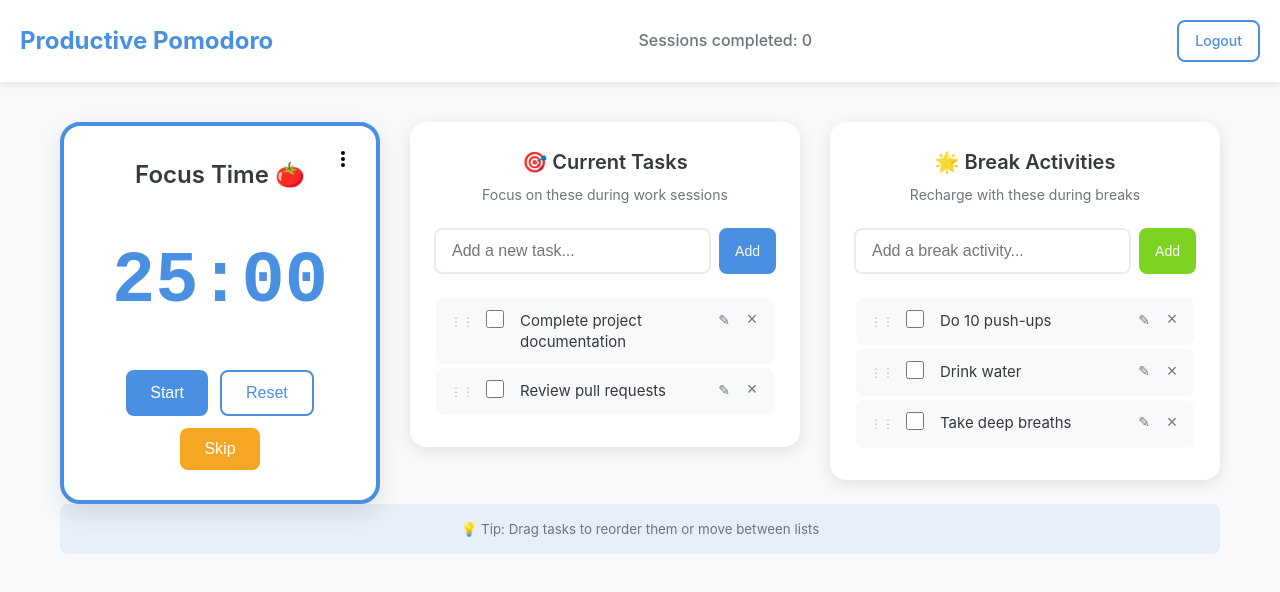
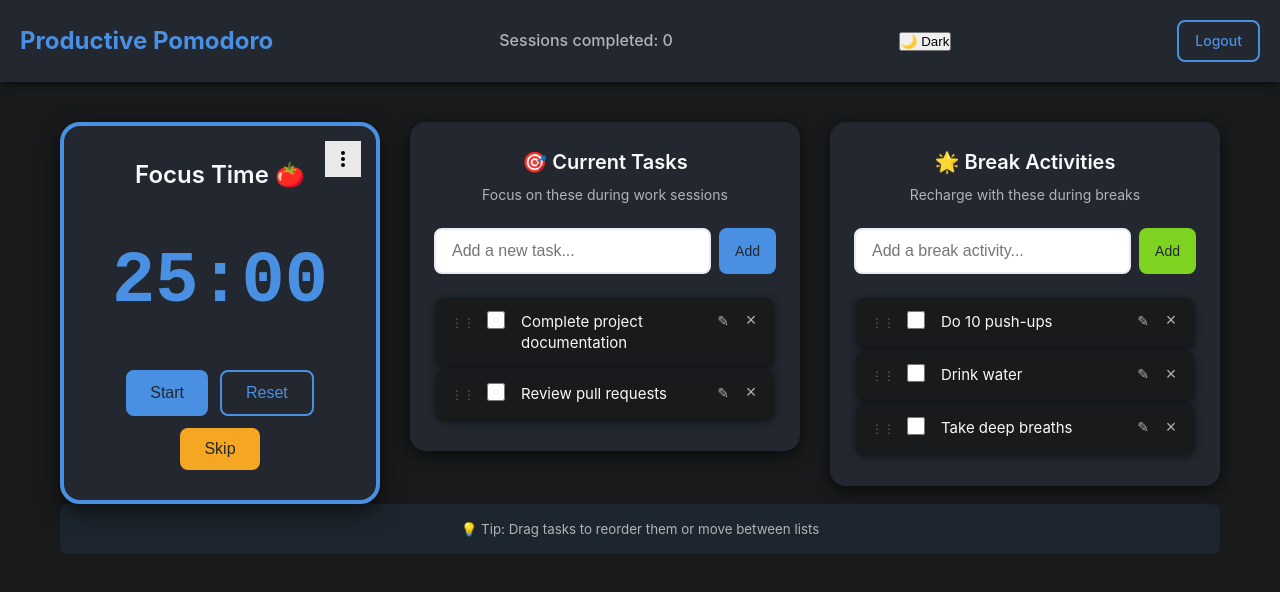
Before and after one commit to MattOrtner/productive-pomo, a React (Create React App) app: page /dashboard in a window 1280 px wide. Shown: the top 592 px of the page. Built offline with nearby package versions, Linux system fonts and the light colour scheme.

Commit message:
feat: implement theme toggle functionality and enhance UI with theme context

```diff
--- a/src/App.js
+++ b/src/App.js
@@ -4,10 +4,12 @@ import Landing from "./components/Landing";
 import Login from "./components/Login";
 import Register from "./components/Register";
 import Dashboard from "./components/Dashboard";
+import { ThemeProvider } from "./contexts/ThemeContext";
 import "./App.css";
 
 function App() {
   return (
+    <ThemeProvider>
       <Router>
         <div className="App">
           <Routes>
@@ -18,6 +20,7 @@ function App() {
           </Routes>
         </div>
       </Router>
+    </ThemeProvider>
   );
 }
 
--- a/src/components/Dashboard.css
+++ b/src/components/Dashboard.css
@@ -2,6 +2,7 @@
   min-height: 100vh;
   background: var(--light-gray);
   color: var(--dark-gray);
+  transition: background 0.3s, color 0.3s;
 }
 
 .dashboard-header {
@@ -11,7 +12,41 @@
   display: flex;
   justify-content: space-between;
   align-items: center;
+  transition: background 0.3s, color 0.3s;
 }
+
+.task-item[draggable="true"]:hover {
+  background: var(--light-gray);
+}
+
+.timer-card {
+  background: var(--white);
+  border-radius: 20px;
+  padding: 30px;
+  text-align: center;
+  box-shadow: 0 8px 24px var(--shadow);
+  width: 100%;
+  max-width: 320px;
+  transition: background 0.3s, color 0.3s, border-color 0.3s;
+  height: fit-content;
+  overflow: hidden; /* Ensure clean borders and prevent content overflow */
+  box-sizing: border-box; /* Include padding and border in width calculation */
+  position: relative; /* For positioning the settings button */
+}
+
+.task-item {
+  background: var(--white);
+  border: 1.5px solid var(--light-gray);
+  border-radius: 10px;
+  margin-bottom: 12px;
+  padding: 16px 20px;
+  display: flex;
+  align-items: center;
+  justify-content: space-between;
+  box-shadow: 0 2px 8px var(--shadow);
+  transition: background 0.3s, color 0.3s, border-color 0.3s;
+}
+
 /* Animation for timer completion */
 @keyframes pulse {
   0% {
@@ -132,7 +167,7 @@
   box-shadow: 0 8px 24px var(--shadow);
   width: 100%;
   max-width: 320px;
-  transition: all 0.3s ease;
+  transition: background 0.3s, color 0.3s, border-color 0.3s;
   height: fit-content;
   overflow: hidden; /* Ensure clean borders and prevent content overflow */
   box-sizing: border-box; /* Include padding and border in width calculation */
@@ -355,15 +390,23 @@
 
 /* Break Mode Enhancement - Add subtle background change */
 .main-layout.focus-mode .timer-card.break-mode {
-  background: linear-gradient(135deg, #f0f9ff 0%, #e0f2fe 100%);
+  background: var(--break-bg-light);
   border: 4px solid var(--secondary-green);
   border-radius: 20px; /* Ensure border-radius is maintained */
 }
 
+[data-theme="dark"] .main-layout.focus-mode .timer-card.break-mode {
+  background: var(--break-bg-dark);
+}
+
 .main-layout.focus-mode .timer-card.work-mode {
-  background: linear-gradient(135deg, #fefce8 0%, #fef3c7 100%);
+  background: var(--work-bg-light);
   border: 4px solid var(--primary-blue);
   border-radius: 20px; /* Ensure border-radius is maintained */
+}
+
+[data-theme="dark"] .main-layout.focus-mode .timer-card.work-mode {
+  background: var(--work-bg-dark);
 }
 
 /* Todo Section */
--- a/src/components/Dashboard.js
+++ b/src/components/Dashboard.js
@@ -495,7 +495,6 @@ const Dashboard = () => {
     >
       <div className="dashboard">
         <DashboardHeader sessions={sessions} />
-
         <div className="dashboard-content">
           <div className={`main-layout ${isActive ? "focus-mode" : ""}`}>
             {/* Timer Section */}
--- a/src/components/DashboardHeader.js
+++ b/src/components/DashboardHeader.js
@@ -1,11 +1,13 @@
 import React from "react";
 import { Link } from "react-router-dom";
+import ThemeToggle from "./ThemeToggle";
 
 const DashboardHeader = ({ sessions }) => {
   return (
     <div className="dashboard-header">
       <h1>Productive Pomodoro</h1>
       <div className="session-counter">Sessions completed: {sessions}</div>
+      <ThemeToggle />
       <Link to="/" className="btn btn-outline btn-sm">
         Logout
       </Link>
--- /dev/null
+++ b/src/components/ThemeToggle.js
@@ -0,0 +1,18 @@
+import React from "react";
+import { useTheme } from "../contexts/ThemeContext";
+import "./ThemeToggle.css";
+
+const ThemeToggle = () => {
+  const { theme, toggleTheme } = useTheme();
+  return (
+    <button
+      className={`theme-toggle-btn ${theme}`}
+      onClick={toggleTheme}
+      aria-label="Toggle light and dark mode"
+    >
+      {theme === "dark" ? "🌙 Dark" : "☀️ Light"}
+    </button>
+  );
+};
+
+export default ThemeToggle;
--- /dev/null
+++ b/src/contexts/ThemeContext.js
@@ -0,0 +1,40 @@
+import React, { createContext, useContext, useState, useEffect } from "react";
+
+const ThemeContext = createContext();
+
+export const ThemeProvider = ({ children }) => {
+  // Check localStorage for theme preference
+  const getInitialTheme = () => {
+    if (typeof window !== "undefined" && window.localStorage) {
+      const storedTheme = window.localStorage.getItem("theme");
+      if (storedTheme) return storedTheme;
+    }
+    // Default to dark
+    return "dark";
+  };
+
+  const [theme, setTheme] = useState(getInitialTheme);
+
+  useEffect(() => {
+    document.documentElement.setAttribute("data-theme", theme);
+    window.localStorage.setItem("theme", theme);
+  }, [theme]);
+
+  const toggleTheme = () => {
+    setTheme((prev) => (prev === "dark" ? "light" : "dark"));
+  };
+
+  return (
+    <ThemeContext.Provider value={{ theme, toggleTheme }}>
+      {children}
+    </ThemeContext.Provider>
+  );
+};
+
+export const useTheme = () => {
+  const context = useContext(ThemeContext);
+  if (!context) {
+    throw new Error("useTheme must be used within a ThemeProvider");
+  }
+  return context;
+};
--- a/src/index.css
+++ b/src/index.css
@@ -8,6 +8,26 @@
   --dark-gray: #343a40;
   --white: #ffffff;
   --shadow: rgba(0, 0, 0, 0.1);
+  --break-bg-light: linear-gradient(135deg, #f0f9ff 0%, #e0f2fe 100%);
+  --work-bg-light: linear-gradient(135deg, #fefce8 0%, #fef3c7 100%);
+  --break-bg-dark: linear-gradient(135deg, #23272f 0%, #2d3748 100%);
+  --work-bg-dark: linear-gradient(135deg, #23272f 0%, #1a202c 100%);
+}
+
+[data-theme="dark"] {
+  --primary-blue: #4a90e2;
+  --secondary-green: #7ed321;
+  --accent-orange: #f5a623;
+  --deep-maroon: #8b1538;
+  --light-gray: #181a1b;
+  --medium-gray: #b0b3b8;
+  --dark-gray: #f8f9fa;
+  --white: #23272f;
+  --shadow: rgba(0, 0, 0, 0.6);
+  --break-bg-light: linear-gradient(135deg, #23272f 0%, #2d3748 100%);
+  --work-bg-light: linear-gradient(135deg, #23272f 0%, #1a202c 100%);
+  --break-bg-dark: linear-gradient(135deg, #23272f 0%, #2d3748 100%);
+  --work-bg-dark: linear-gradient(135deg, #23272f 0%, #1a202c 100%);
 }
 
 * {
@@ -25,6 +45,7 @@ body {
   background-color: var(--light-gray);
   color: var(--dark-gray);
   line-height: 1.6;
+  transition: background 0.3s, color 0.3s;
 }
 
 code {
```
Also changed, not shown: src/components/ThemeToggle.css (added). Lines whose indentation alone changed are shown as unchanged.
